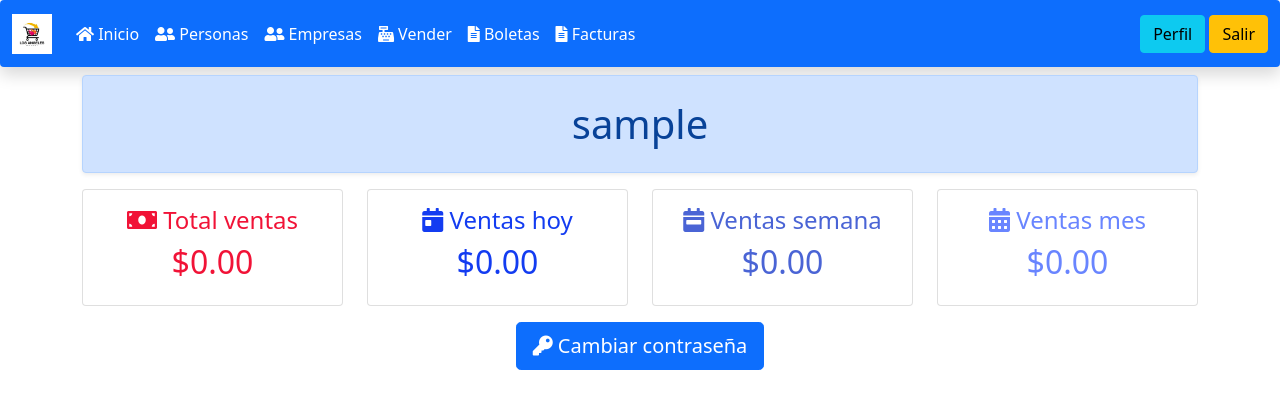
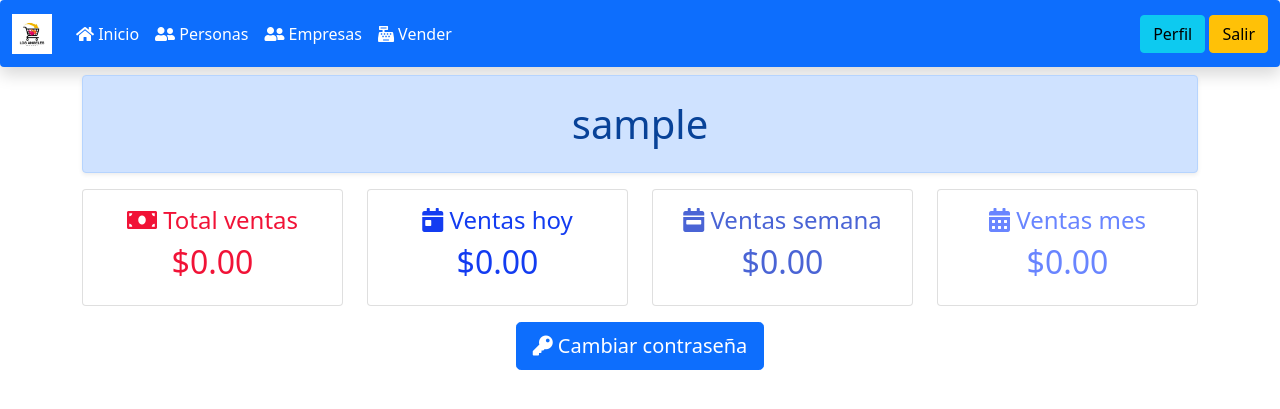
Before and after one commit to davidmguz/los-angeles-market, a PHP site: page /perfil.php in a window 1280 px wide. Shown: the top 409 px of the page. Run offline with PHP 8.4, Linux system fonts and the light colour scheme; the visitor is signed in with stand-in values (Sample User, id 1); data that the repository does not hold is empty.

Commit message:
Creacion y actualizacion de daetalles, incluyendo la eliminacion de boletas y facturas

```diff
--- a/index.php
+++ b/index.php
@@ -70,7 +70,7 @@ $productosMasVendidos = obtenerProductosMasVendidos();
                                 <tr>
                                     <td><?= htmlspecialchars($usuario->Usuario) ?></td>
                                     <td><?= htmlspecialchars($usuario->numeroVentas) ?></td>
-                                    <td>$<?= htmlspecialchars($usuario->totalVenta) ?></td>
+                                    <td>S/. <?= htmlspecialchars($usuario->totalVenta) ?></td>
                                 </tr>
                             <?php } ?>
                         </tbody>
@@ -95,7 +95,7 @@ $productosMasVendidos = obtenerProductosMasVendidos();
                                 <tr>
                                     <td><?= htmlspecialchars($cliente->cliente) ?></td>
                                     <td><?= htmlspecialchars($cliente->numeroCompras) ?></td>
-                                    <td>$<?= htmlspecialchars($cliente->total) ?></td>
+                                    <td>S/. <?= htmlspecialchars($cliente->total) ?></td>
                                 </tr>
                             <?php } ?>
                         </tbody>
@@ -119,7 +119,7 @@ $productosMasVendidos = obtenerProductosMasVendidos();
                 <tr>
                     <td><?= htmlspecialchars($producto->nombreProd) ?></td>
                     <td><?= htmlspecialchars($producto->unidades) ?></td>
-                    <td>$<?= htmlspecialchars($producto->total) ?></td>
+                    <td>S/. <?= htmlspecialchars($producto->total) ?></td>
                 </tr>
             <?php } ?>
         </tbody>
--- a/navbar.php
+++ b/navbar.php
@@ -70,18 +70,7 @@ $rol = isset($_SESSION['rol']) ? $_SESSION['rol'] : null;
             Vender
             </a>
         </li>
-        <li class="nav-item">
-            <a class="nav-link active" href="reporteBoleta.php">
-            <i class="fa fa-file-alt"></i>
-            Boletas
-            </a>
-        </li>
-        <li class="nav-item">
-            <a class="nav-link active" href="reporteFactura.php">
-            <i class="fa fa-file-alt"></i>
-            Facturas
-            </a>
-        </li>
+
       </ul>
       <ul class="navbar-nav">
           <li class="nav-item">
--- a/productos.php
+++ b/productos.php
@@ -55,9 +55,9 @@ $cartas = [
                 <tr>
                     <td><?= $producto->codigo; ?></td>
                     <td><?= $producto->nombreProd; ?></td>
-                    <td><?= '$'.$producto->precioCompra; ?></td>
-                    <td><?= '$'.$producto->precioVenta; ?></td>
-                    <td><?= '$'. floatval($producto->precioVenta - $producto->precioCompra); ?></td>
+                    <td><?= 'S/. '.$producto->precioCompra; ?></td>
+                    <td><?= 'S/. '.$producto->precioVenta; ?></td>
+                    <td><?= 'S/. '. floatval($producto->precioVenta - $producto->precioCompra); ?></td>
                     <td><?= $producto->existencia; ?></td>
                    <td><?= $producto->fechavencimiento; ?></td>
                    <td><?= $producto->descricpionProd; ?></td>
--- a/reporte_ventas.php
+++ b/reporte_ventas.php
@@ -107,7 +107,7 @@ $usuarios = obtenerUsuarios();
         <td><?= $venta->idVenta;?></td>
         <td><?= $venta->fechaVenta;?></td>
         <td><?= $venta->cliente;?></td>
-        <td>$<?= $venta->totalVenta;?></td>
+        <td>S/. <?= $venta->totalVenta;?></td>
         <td><?= $venta->usuario;?></td>
 
         <td>
@@ -117,8 +117,8 @@ $usuarios = obtenerUsuarios();
                         <td><?= $producto->nombre;?></td>
                         <td><?= $producto->cantidad;?></td>
                         <td> X </td>
-                        <td>$<?= $producto->precioVenta;?></td>
-                        <th>$<?= $producto->cantidad * $producto->precioVenta;?></th>
+                        <td>S/. <?= $producto->precioVenta;?></td>
+                        <th>S/. <?= $producto->cantidad * $producto->precioVenta;?></th>
                     </tr>
                 <?php }?>
             </table>
--- a/vender.php
+++ b/vender.php
@@ -36,9 +36,9 @@ $mensajeClienteNoEncontrado = isset($_SESSION['mensajeClienteNoEncontrado']) ? $
                     <tr>
                         <td><?php echo $lista->codigo;?></td>
                         <td><?php echo $lista->nombreProd;?></td>
-                        <td>$<?php echo $lista->precioVenta;?></td>
+                        <td>S/. <?php echo $lista->precioVenta;?></td>
                         <td><?php echo $lista->cantidad;?></td>
-                        <td>$<?php echo floatval($lista->cantidad * $lista->precioVenta);?></td>
+                        <td>S/. <?php echo floatval($lista->cantidad * $lista->precioVenta);?></td>
                         <td>
                             <a href="quitar_producto_venta.php?idProducto=<?php echo $lista->idProducto?>" class="btn btn-danger">
                                 <i class="fa fa-times"></i>
@@ -76,7 +76,7 @@ $mensajeClienteNoEncontrado = isset($_SESSION['mensajeClienteNoEncontrado']) ? $
         <?php }?>
 
         <div class="text-center mt-3">
-            <h1>Total: $<?php echo $total;?></h1>
+            <h1>Total: S/. <?php echo $total;?></h1>
             <a class="btn btn-primary btn-lg" href="registrar_venta.php">
                 <i class="fa fa-check"></i>
                 Terminar venta
```
